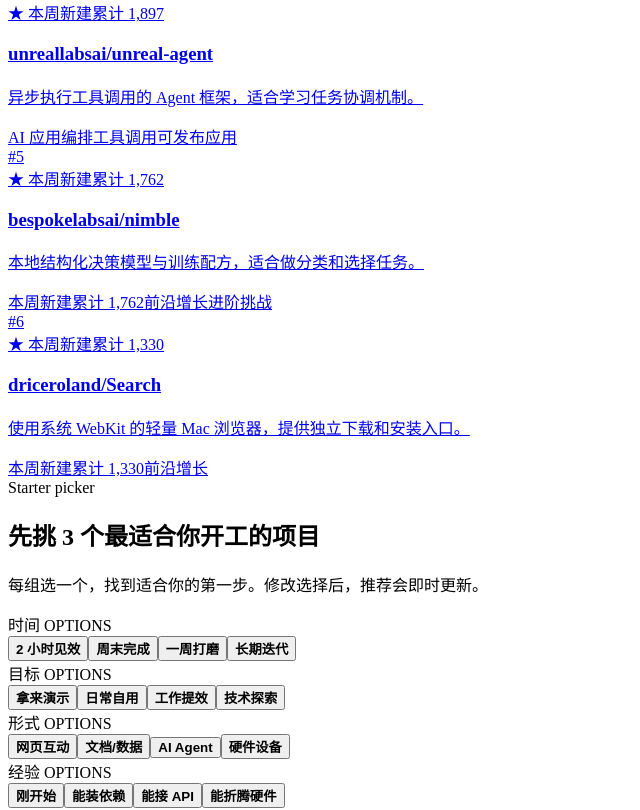
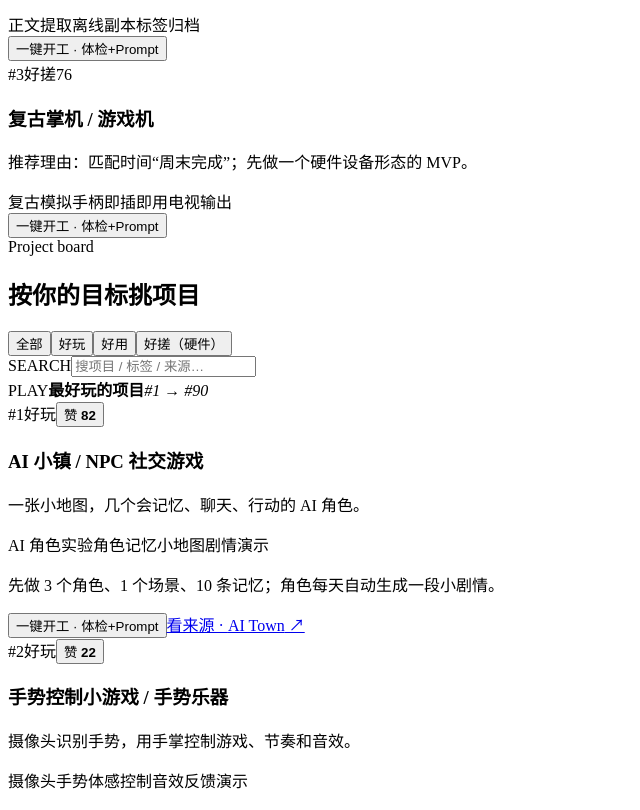
Before and after one commit to Katrina55553/Vibe-Radar, a React (Vite) app: page / in a window 1280 px wide. Shown: the part 1280-2090 px from the top of the page, without its empty margins (0-640 px from the left). Built offline with nearby package versions, Linux system fonts and the light colour scheme; the HTML template or start-up script is replaced by a standard one.

Commit message:
refactor: remove reference and star sections

```diff
--- a/src/App.tsx
+++ b/src/App.tsx
@@ -2,15 +2,14 @@
 import { ProjectBoard, type BoardTab } from './components/ProjectBoard'
 import { ProjectModal } from './components/ProjectModal'
 import { ProjectPicker } from './components/ProjectPicker'
-import { StarGrid } from './components/StarGrid'
 import { GitHubRadarPage } from './components/GitHubRadarPage'
-import { defaultPicks, references, stars } from './data/content'
+import { defaultPicks } from './data/content'
 import { projectInputs } from './data/projects'
 import { enrichProject, type Project } from './domain/project'
 import { useLocalStorage } from './hooks/useLocalStorage'
 
 const projects = projectInputs.map(enrichProject)
-const validTabs = new Set<BoardTab>(['all', 'play', 'use', 'make', 'star'])
+const validTabs = new Set<BoardTab>(['all', 'play', 'use', 'make'])
 
 function initialTab(): BoardTab {
   const tab = new URLSearchParams(location.search).get('tab') as BoardTab | null
@@ -68,7 +67,7 @@
   return (
     <>
       <a className="skip" href="#board">跳到榜单</a>
-      <header className="site"><div className="wrap"><a className="logo" href="#top"><span className="dot" />Vibe Coding 雷达</a><nav className="pages" aria-label="页面切换"><a href="#board" className="active">项目榜</a><a href="#stars">明星项目</a><a href="#picker">帮我选</a><a className="mobile-visible" href="?view=github">GitHub 动态榜</a></nav></div></header>
+      <header className="site"><div className="wrap"><a className="logo" href="#top"><span className="dot" />Vibe Coding 雷达</a><nav className="pages" aria-label="页面切换"><a href="#board" className="active">项目榜</a><a href="#picker">帮我选</a><a className="mobile-visible" href="?view=github">GitHub 动态榜</a></nav></div></header>
 
       <main id="top">
         <div className="wrap hero">
@@ -84,10 +83,8 @@
           </div></aside>
         </div>
 
-        <section className="block wrap" id="stars"><div className="sec-head"><span className="mono">Rising this week</span><h2>明星项目</h2></div><p className="sec-sub">本周增长最快的 GitHub 项目，来自 GitHub Trending weekly 候选池，并按核验时累计 stars 重新排序。</p><StarGrid stars={stars} /></section>
         <ProjectPicker projects={projects} picks={picks} onChange={setPicks} onOpen={setSelectedProject} />
         <ProjectBoard projects={projects} tab={tab} query={query} likedIds={likedIds} onTabChange={changeTab} onQueryChange={setQuery} onToggleLike={toggleLike} onOpen={setSelectedProject} />
-        <section className="block wrap"><div className="sec-head"><span className="mono">Reference</span><h2>发现渠道</h2></div><div className="refs">{references.map((reference) => { const search = reference.replace(/^GitHub · |^Awesome · /, '').replace(/ topic$/, ''); return <a href={`https://github.com/search?q=${encodeURIComponent(search)}`} target="_blank" rel="noopener noreferrer" key={reference}>{reference}</a> })}</div></section>
       </main>
 
       <footer className="site"><div className="wrap"><button className="footer-link" onClick={() => setWeeklyVisible(true)}>更新日志</button><span>每周五 08:00 定时刷新</span><span className="brand">Vibe Coding 雷达</span></div></footer>
--- a/src/components/ProjectBoard.tsx
+++ b/src/components/ProjectBoard.tsx
@@ -1,10 +1,8 @@
 import { useMemo } from 'react'
-import { stars } from '../data/content'
 import { matchesQuery } from '../domain/recommendation'
 import { tracks, trackMeta, type Project, type TrackKey } from '../domain/project'
-import { StarGrid } from './StarGrid'
 
-export type BoardTab = 'all' | TrackKey | 'star'
+export type BoardTab = 'all' | TrackKey
 
 interface Props {
   projects: Project[]
@@ -17,16 +15,11 @@
   onOpen: (project: Project) => void
 }
 
-const tabs: Array<[BoardTab, string]> = [['all', '全部'], ['play', '好玩'], ['use', '好用'], ['make', '好搓（硬件）'], ['star', '明星项目']]
+const tabs: Array<[BoardTab, string]> = [['all', '全部'], ['play', '好玩'], ['use', '好用'], ['make', '好搓（硬件）']]
 const projectId = (project: Project) => `${project.track}#${project.rank}`
 
 export function ProjectBoard(props: Props) {
   const lanes = useMemo(() => tracks.filter((track) => props.tab === 'all' || trackMeta[track].key === props.tab), [props.tab])
-  const visibleStars = useMemo(() => {
-    const query = props.query.trim().toLocaleLowerCase()
-    if (!query) return stars
-    return stars.filter((star) => (star.name + star.desc + star.tags.join('') + star.stars).toLocaleLowerCase().includes(query))
-  }, [props.query])
 
   return (
     <section className="block wrap" id="board">
@@ -38,7 +31,7 @@
         <div className="search"><label htmlFor="q">SEARCH</label><input id="q" type="search" value={props.query} onChange={(event) => props.onQueryChange(event.target.value)} placeholder="搜项目 / 标签 / 来源…" /></div>
       </div>
       <div className="board-3col">
-        {props.tab === 'star' ? <div style={{ gridColumn: '1/-1' }}>{visibleStars.length > 0 ? <StarGrid stars={visibleStars} /> : <p className="empty">没有匹配的项目</p>}</div> : lanes.map((lane) => {
+        {lanes.map((lane) => {
           const meta = trackMeta[lane]
           const projects = props.projects.filter((project) => project.track === lane && matchesQuery(project, props.query))
           const maxRank = Math.max(...props.projects.filter((project) => project.track === lane).map((project) => project.rank))
--- a/src/components/StarGrid.tsx
+++ /dev/null
@@ -1,23 +0,0 @@
-import type { StarProject } from '../data/content'
-
-interface Props {
-  stars: StarProject[]
-}
-
-export function StarGrid({ stars }: Props) {
-  return (
-    <div className="star-grid">
-      {stars.map((star) => (
-        <a className="star-card" href={`https://github.com/${star.name}`} target="_blank" rel="noopener noreferrer" key={star.name}>
-          <div><span className="rank">#{star.rank}</span></div>
-          <span className="num">★ 本周新建累计 {star.stars}</span>
-          <h3>{star.name}</h3>
-          <p>{star.desc}</p>
-          <div className="tags">
-            {star.tags.map((tag) => <span className={`tag${/前沿|累计/.test(tag) ? ' hot' : ''}`} key={tag}>{tag}</span>)}
-          </div>
-        </a>
-      ))}
-    </div>
-  )
-}
--- a/src/data/content.ts
+++ b/src/data/content.ts
@@ -1,28 +1,4 @@
 import type { PickState, ProjectExperience, ProjectForm, ProjectGoal, ProjectTime } from '../domain/project'
-
-export interface StarProject {
-  rank: number
-  name: string
-  stars: string
-  desc: string
-  tags: string[]
-}
-
-export const stars: StarProject[] = [
-  { rank: 1, name: 'NandhaKishorM/laya', stars: '23,857', desc: '用本地小模型对文字做选择、打分和是非判断，而不是生成长回答。', tags: ['本周新建累计 23,857', '前沿增长', '效果直观'] },
-  { rank: 2, name: 'zai-org/ZCode', stars: '6,743', desc: 'Z.ai 开源的桌面 AI 编程工具，可在自己的项目里试写代码。', tags: ['本周新建累计 6,743', '前沿增长', '效果直观'] },
-  { rank: 3, name: 'jev-chat/jev-chat-jarvis', stars: '6,432', desc: '在聊天窗口旁给出回复建议，由你决定是否填入和发送。', tags: ['本周新建累计 6,432', '前沿增长', '进阶挑战'] },
-  { rank: 4, name: 'unreallabsai/unreal-agent', stars: '1,897', desc: '异步执行工具调用的 Agent 框架，适合学习任务协调机制。', tags: ['AI 应用编排', '工具调用', '可发布应用'] },
-  { rank: 5, name: 'bespokelabsai/nimble', stars: '1,762', desc: '本地结构化决策模型与训练配方，适合做分类和选择任务。', tags: ['本周新建累计 1,762', '前沿增长', '进阶挑战'] },
-  { rank: 6, name: 'driceroland/Search', stars: '1,330', desc: '使用系统 WebKit 的轻量 Mac 浏览器，提供独立下载和安装入口。', tags: ['本周新建累计 1,330', '前沿增长'] },
-]
-
-export const references = [
-  'GitHub · creative-coding topic', 'GitHub · game-development topic', 'GitHub · WebGL topic',
-  'GitHub · Canvas topic', 'GitHub · Web Audio topic', 'GitHub · self-hosted topic', 'GitHub · AI agents topic',
-  'GitHub · RAG topic', 'GitHub · ESP32 topic', 'GitHub · Raspberry Pi topic', 'GitHub · home-automation topic',
-  'GitHub · 3D printing topic', 'GitHub · Home Assistant topic', 'Awesome · self-hosted list', 'GitHub · Trending weekly',
-]
 
 interface PickGroup<T extends string> {
   label: string
--- a/src/styles/global.css
+++ b/src/styles/global.css
@@ -58,17 +58,6 @@
 .sec-head .mono{color:var(--accent);font-weight:700}
 h2{font-size:clamp(26px,3vw,36px);font-weight:900;letter-spacing:-.01em}
 .sec-sub{color:var(--ink-2);font-size:15px;max-width:72ch;margin-bottom:22px}
-
-/* ---------- stars ---------- */
-.star-grid{display:grid;grid-template-columns:repeat(3,1fr);gap:16px}
-.star-card{display:flex;flex-direction:column;gap:8px;background:var(--card);border:2px solid var(--line);
-  border-radius:14px;padding:18px 20px;position:relative;transition:transform .12s,box-shadow .12s}
-.star-card:hover{transform:translate(-3px,-3px);box-shadow:6px 6px 0 var(--line)}
-.star-card .rank{font-family:var(--mono);font-size:12px;color:var(--paper);background:var(--ink);
-  border-radius:6px;padding:2px 8px;align-self:flex-start}
-.star-card .num{font-family:var(--mono);font-size:12px;color:var(--accent);font-weight:700}
-.star-card h3{font-size:17px;font-weight:800;word-break:break-all}
-.star-card p{font-size:13.5px;color:var(--ink-2);flex:1}
 
 /* ---------- tags ---------- */
 .tags{display:flex;flex-wrap:wrap;gap:6px}
@@ -256,14 +245,14 @@
 
 @media (max-width:980px){
   .hero{grid-template-columns:1fr}
-  .star-grid,.reco-grid{grid-template-columns:1fr 1fr}
+  .reco-grid{grid-template-columns:1fr 1fr}
   .board-3col,.lane.solo .cards{grid-template-columns:1fr 1fr}
   .pick-groups{grid-template-columns:1fr}
   .github-title-row{align-items:flex-start;flex-direction:column;gap:24px}.github-intro{max-width:720px;padding-bottom:0}
   .candidate-list{grid-template-columns:repeat(2,minmax(0,1fr))}
 }
 @media (max-width:640px){
-  .star-grid,.reco-grid{grid-template-columns:1fr}
+  .reco-grid{grid-template-columns:1fr}
   .board-3col,.lane.solo .cards{grid-template-columns:1fr}
   nav.pages a:not(.active){display:none}
   nav.pages a.mobile-visible{display:flex}
```
Also changed, not shown: 1 other file (tests, documents, lock files or other folders).
